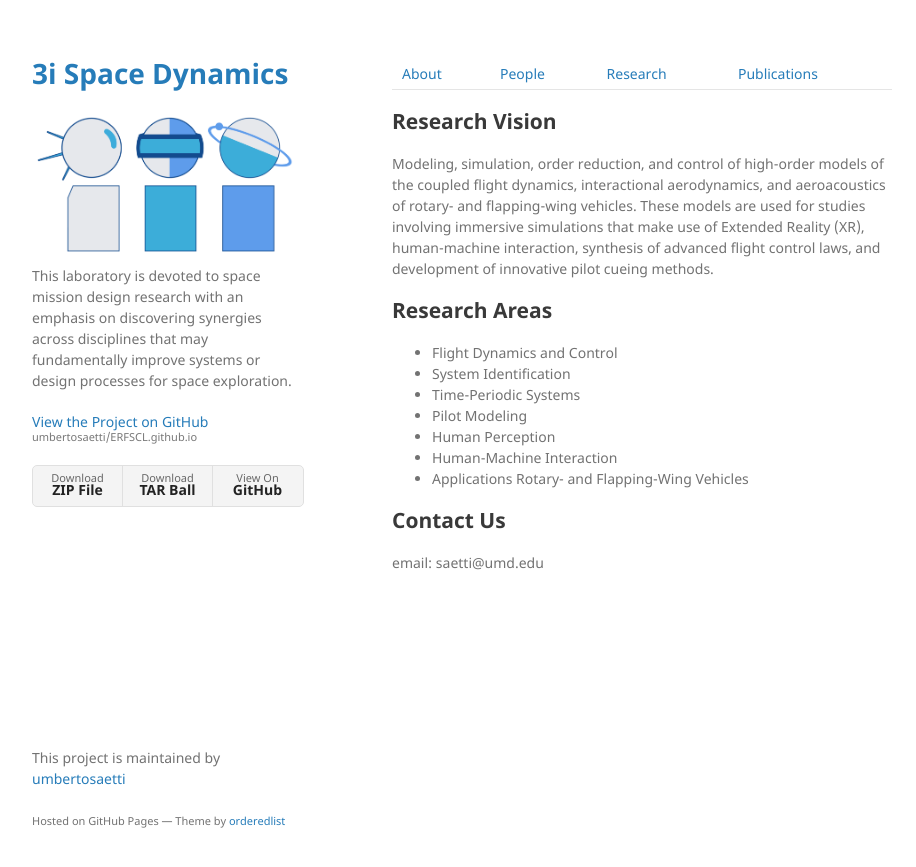
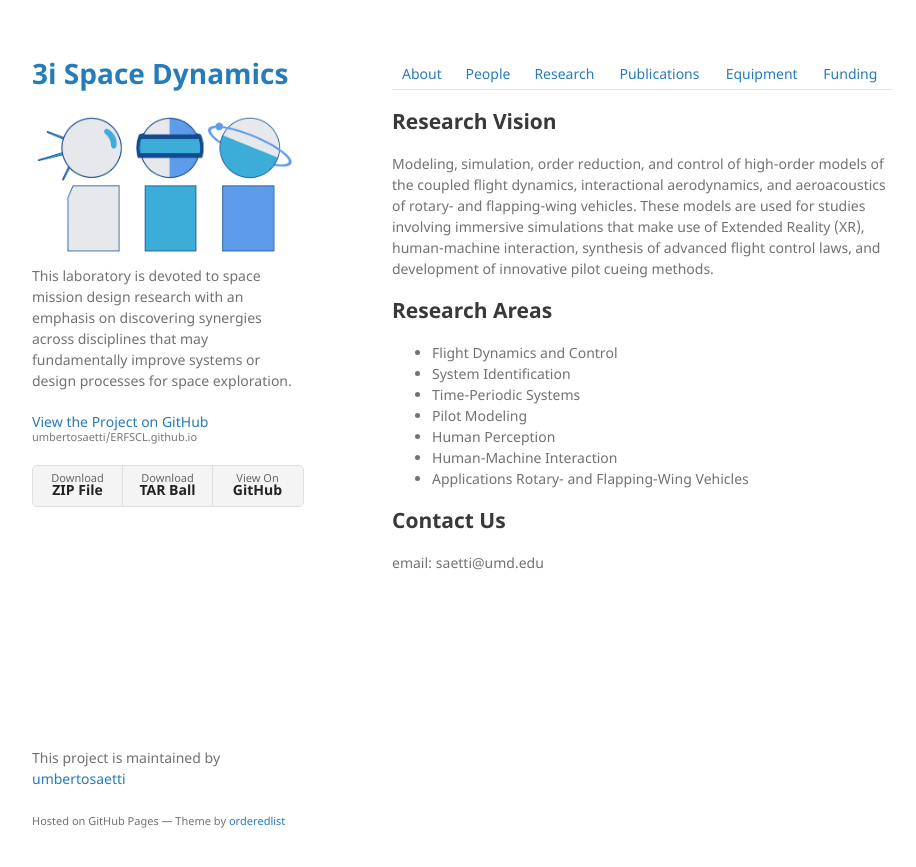
Before and after one commit to umbertosaetti/ERFSCL.github.io, a Jekyll site: the page built from index.md, in a window 1280 px wide. Shown: the top 867 px of the page, without its empty margins (178-1094 px from the left). Built offline with Jekyll 4.4.1, drawn with Linux system fonts in a browser that asks for light colours; our own code applies the rules of GitHub Pages for plain Markdown files.

Commit message:
Update index.md

```diff
--- a/index.md
+++ b/index.md
@@ -1,5 +1,5 @@
 
-| [About](./index.html)      | [People](./people-page.html)         | [Research](./research-page.html) |[Publications](./publications_page.html)|
+| [About](./index.html) | [People](./people-page.html) | [Research](./research-page.html) |[Publications](./publications_page.html)| [Equipment](./equipment_page.html) | [Funding](./funding_page.html) |
 
 ## Research Vision
 
```
